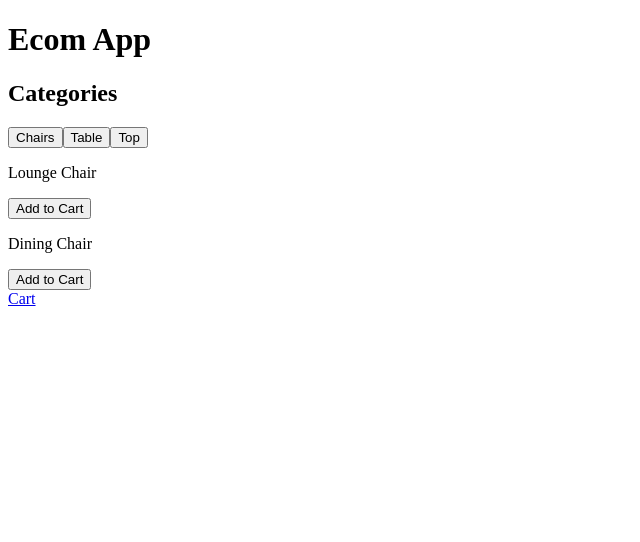
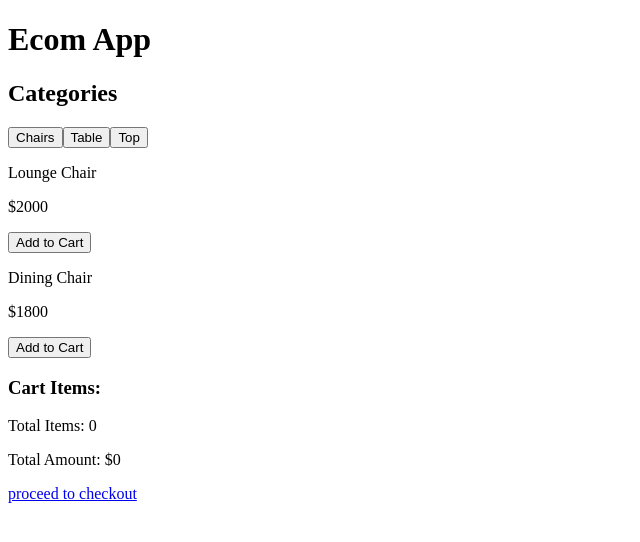
Before and after one commit to im-rc/ecom-ui, a React (Vite) app: page / in a window 1280 px wide. Shown: the top 542 px of the page, without its empty margins (0-640 px from the left). Built offline with nearby package versions, Linux system fonts and the light colour scheme.

Commit message:
made changes & added reducer function

```diff
--- a/src/App.jsx
+++ b/src/App.jsx
@@ -1,14 +1,13 @@
 //import "./App.css";
 import { Link, Outlet } from "react-router-dom";
 import Categories from "./pages/Categories";
+import Cart from "./components/Cart";
 
 function App() {
   return (
     <>
       <h1>Ecom App</h1>
       <Categories />
-      <Link to={`cart`}>Cart</Link>
-      <Outlet />
     </>
   );
 }
--- /dev/null
+++ b/src/cartReducer.js
@@ -0,0 +1,53 @@
+// Initial state of the shopping cart
+export const initialState = {
+  cartItems: [],
+  totalItems: 0,
+  totalAmount: 0
+};
+
+// Reducer function to manage state changes
+export const cartReducer = (state = initialState, action) => {
+  switch (action.type) {
+    case 'ADD_ITEM':
+      // Check if item is already in cart
+      const existingIndex = state.cartItems.findIndex(item => item.id === action.payload.id);
+      if (existingIndex !== -1) {
+        // If item exists, update quantity
+        const updatedItems = [...state.cartItems];
+        updatedItems[existingIndex].quantity += 1;
+        return {
+          ...state,
+          cartItems: updatedItems,
+          totalItems: state.totalItems + 1,
+          totalAmount: state.totalAmount + action.payload.price
+        };
+      } else {
+        // If item is new, add it to cart
+        const newItem = {
+          ...action.payload,
+          quantity: 1
+        };
+        return {
+          ...state,
+          cartItems: [...state.cartItems, newItem],
+          totalItems: state.totalItems + 1,
+          totalAmount: state.totalAmount + action.payload.price
+        };
+      }
+    case 'REMOVE_ITEM':
+      // Filter out item from cart
+      const updatedCartItems = state.cartItems.filter(item => item.id !== action.payload.id);
+      const removedItem = state.cartItems.find(item => item.id === action.payload.id);
+      return {
+        ...state,
+        cartItems: updatedCartItems,
+        totalItems: state.totalItems - removedItem.quantity,
+        totalAmount: state.totalAmount - (removedItem.quantity * removedItem.price)
+      };
+    case 'CLEAR_CART':
+      // Reset cart to initial state
+      return initialState;
+    default:
+      return state;
+  }
+};
--- /dev/null
+++ b/src/components/Cart.jsx
@@ -0,0 +1,29 @@
+import { Link } from "react-router-dom";
+
+function Cart({ cartState }) {
+  // const clearCart = () => {
+  //   dispatch({ type: "CLEAR_CART" });
+  // };
+  return (
+    <div>
+      <div>
+        <h3>Cart Items:</h3>
+        <ul>
+          {cartState &&
+            cartState.cartItems.map((item) => (
+              <li key={item.id}>
+                {item.name} - ${item.price} x {item.quantity}{" "}
+                {/* <button onClick={() => removeItemFromCart(item)}>Remove</button> */}
+              </li>
+            ))}
+        </ul>
+        <p>Total Items: {cartState && cartState.totalItems}</p>
+        <p>Total Amount: ${cartState && cartState.totalAmount}</p>
+        {/* <button onClick={clearCart}>Clear Cart</button> */}
+      </div>
+
+      <Link to={`checkout`}>proceed to checkout</Link>
+    </div>
+  );
+}
+export default Cart;
--- a/src/components/Product.jsx
+++ b/src/components/Product.jsx
@@ -1,10 +1,18 @@
-function Product({ product }) {
-  const { id, name } = product;
+function Product({ product, addItemToCart }) {
+  const { id, name, price } = product;
+
+  // const removeItemFromCart = (item) => {
+  //   dispatch({ type: "REMOVE_ITEM", payload: item });
+  // };
+
   return (
     <>
       <div>
         <p>{name}</p>
-        <button>Add to Cart</button>
+        <p>${price}</p>
+        <button onClick={() => addItemToCart({ id, name, price })}>
+          Add to Cart
+        </button>
       </div>
     </>
   );
--- a/src/main.jsx
+++ b/src/main.jsx
@@ -10,17 +10,19 @@ import {
   Route,
   Routes,
 } from "react-router-dom";
-import Cart from "./pages/Cart.jsx";
+import Cart from "./components/Cart.jsx";
 import Checkout from "./pages/Checkout.jsx";
 
-const router = createBrowserRouter(
-  createRoutesFromElements(
-    <Route path="/" element={<App />}>
-      <Route path="cart" element={<Cart />} />
-      <Route path="cart/checkout" element={<Checkout />} />
-    </Route>
-  )
-);
+const router = createBrowserRouter([
+  {
+    path: "/",
+    element: <App />,
+  },
+  {
+    path: "checkout",
+    element: <Checkout />,
+  },
+]);
 
 ReactDOM.createRoot(document.getElementById("root")).render(
   <RouterProvider router={router} />
--- a/src/pages/Cart.jsx
+++ /dev/null
@@ -1,13 +0,0 @@
-import { Link } from "react-router-dom";
-
-function Cart() {
-  return (
-    <div>
-      <h1>cart</h1>
-      <p>list of products in cart</p>
-
-      <Link to={`checkout`}>proceed to checkout</Link>
-    </div>
-  );
-}
-export default Cart;
--- a/src/pages/Categories.jsx
+++ b/src/pages/Categories.jsx
@@ -1,18 +1,36 @@
 import { useState } from "react";
 import Product from "../components/Product";
 import productsList from "../data/productsList.json";
+import { useReducer } from "react";
+import { cartReducer, initialState } from "../cartReducer";
+import Cart from "../components/Cart";
 
 function Products({ category }) {
   const products = productsList.filter(
     (product) => product.category === category
   );
 
+  const [cartState, dispatch] = useReducer(cartReducer, initialState);
+
+  const addItemToCart = (item) => {
+    console.log(item);
+    dispatch({ type: "ADD_ITEM", payload: item });
+  };
   return (
     <>
       <div>
         {products.map((product) => {
-          return <Product key={product.id} product={product} />;
+          return (
+            <Product
+              key={product.id}
+              product={product}
+              addItemToCart={addItemToCart}
+            />
+          );
         })}
+        <div>
+          <Cart cartState={cartState}></Cart>
+        </div>
       </div>
     </>
   );
```
